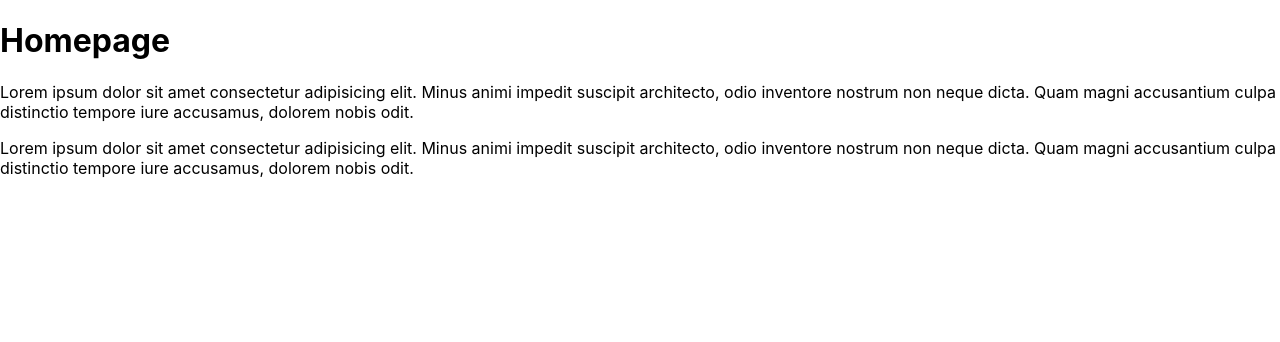
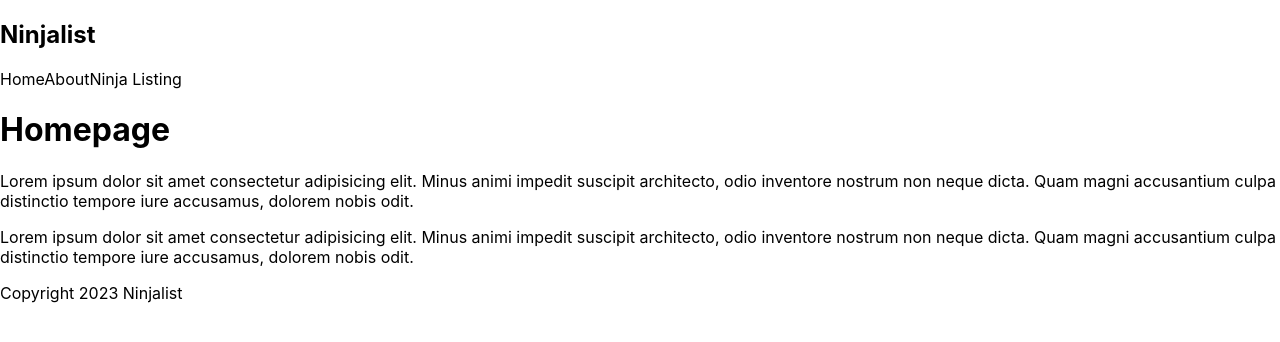
Before and after one commit to DundarKoray/Next_Tutorial, a Next.js app: page / in a window 1280 px wide. Shown: the top 342 px of the page. Built offline with nearby package versions, Linux system fonts and the light colour scheme.

Commit message:
Added other components

```diff
--- /dev/null
+++ b/components/Footer.js
@@ -0,0 +1,9 @@
+const Footer = () => {
+    return (
+        <div>
+            Copyright 2023 Ninjalist
+        </div>
+     );
+}
+
+export default Footer;
--- /dev/null
+++ b/components/Navbar.js
@@ -0,0 +1,14 @@
+const Navbar = () => {
+    return (
+        <nav>
+            <div className="logo">
+                <h1>Ninjalist</h1>
+            </div>
+            <a>Home</a>
+            <a>About</a>
+            <a>Ninja Listing</a>
+        </nav>
+     );
+}
+
+export default Navbar;
--- a/pages/index.js
+++ b/pages/index.js
@@ -1,12 +1,16 @@
 import Head from 'next/head'
+import Footer from '../components/Footer'
+import Navbar from '../components/Navbar'
 import styles from '../styles/Home.module.css'
 
 export default function Home() {
   return (
     <div>
+      <Navbar />
       <h1>Homepage</h1>
       <p>Lorem ipsum dolor sit amet consectetur adipisicing elit. Minus animi impedit suscipit architecto, odio inventore nostrum non neque dicta. Quam magni accusantium culpa distinctio tempore iure accusamus, dolorem nobis odit.</p>
       <p>Lorem ipsum dolor sit amet consectetur adipisicing elit. Minus animi impedit suscipit architecto, odio inventore nostrum non neque dicta. Quam magni accusantium culpa distinctio tempore iure accusamus, dolorem nobis odit.</p>
+      <Footer />
     </div>
   )
 }
```
